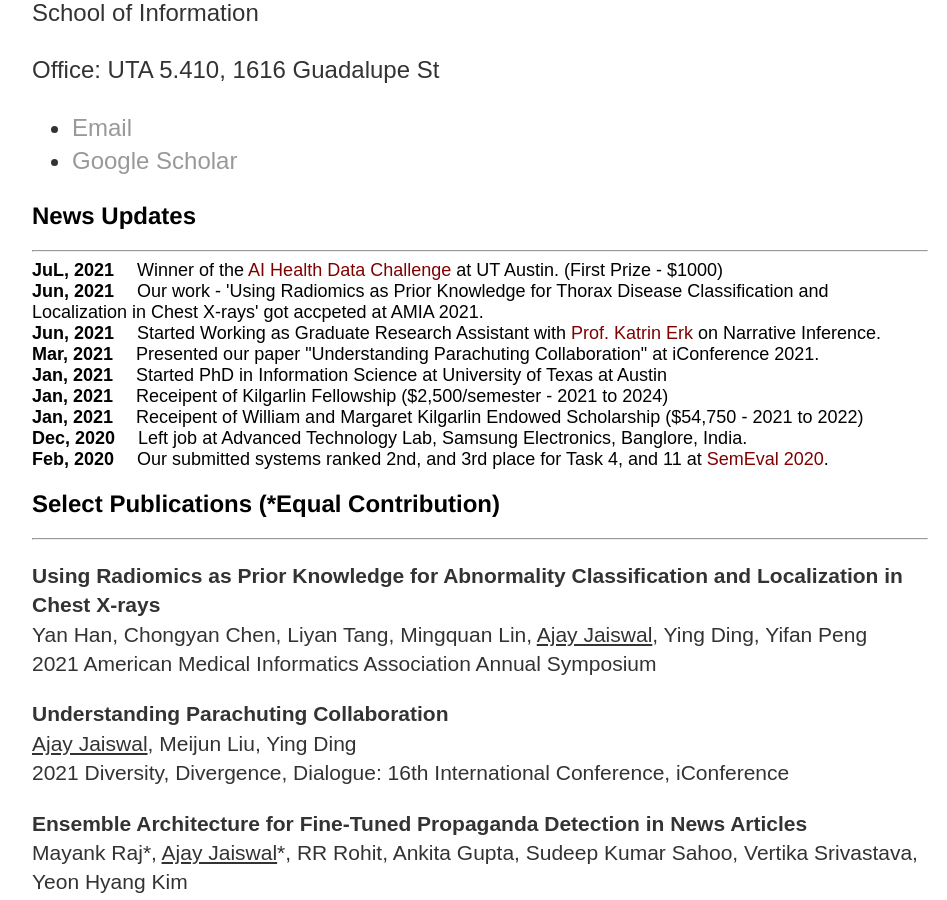
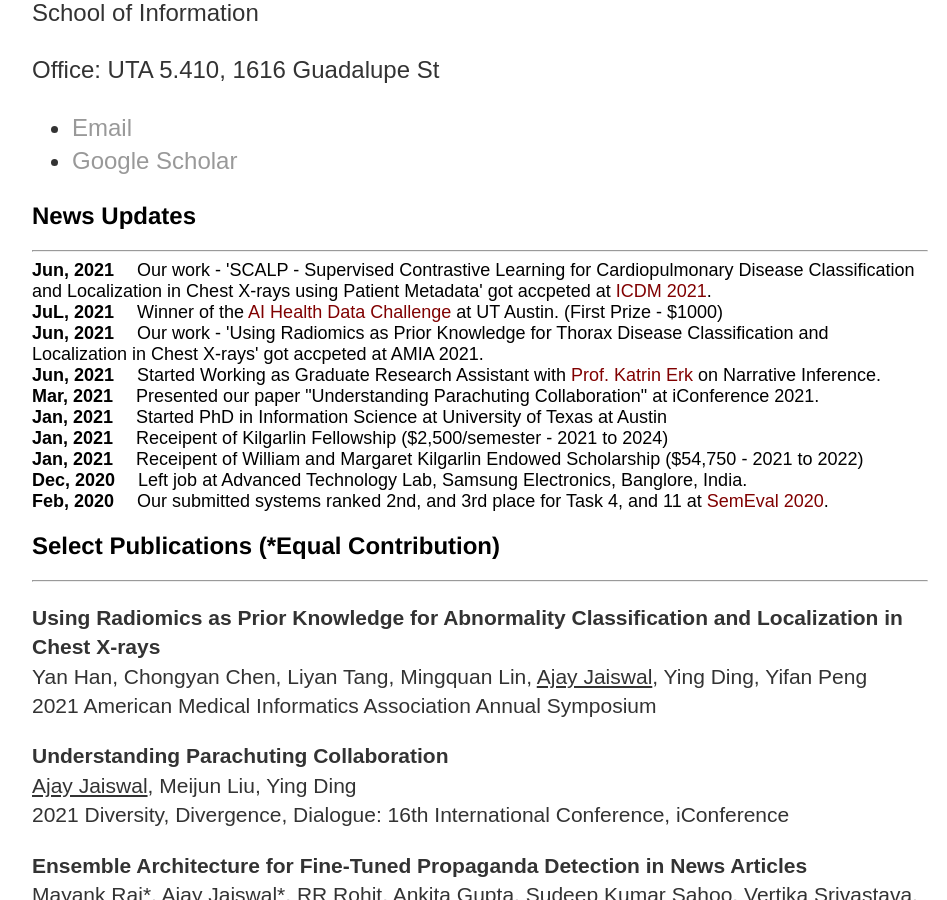
Before and after one commit to Ajay1994/ajay1994.github.io, a Jekyll site: the page built from index.html, in a window 1280 px wide and 900 px high, scrolled down 900 px. Shown: the whole window, without its empty margins (160-1107 px from the left). Built offline with Jekyll 4.4.1, drawn with Linux system fonts in a browser that asks for light colours.

Commit message:
Update index.html

```diff
--- a/index.html
+++ b/index.html
@@ -39,6 +39,7 @@ title: Ajay Jaiswal Homepage
 		<h2 style = "font-size:24px">News Updates</h2>
 		<hr/>
 		<div style ="font-size:18px; font-family: Arial, Helvetica, sans-serif;">
+			<strong>Jun, 2021</strong> &emsp;Our work - 'SCALP - Supervised Contrastive Learning for Cardiopulmonary Disease Classification and Localization in Chest X-rays using Patient Metadata' got accpeted at <a href = "https://icdm2021.auckland.ac.nz/" style="color:#800000">ICDM 2021</a>.</br>
 			<strong>JuL, 2021</strong> &emsp;Winner of the <a href = "https://aihealth.ischool.utexas.edu/AIHealthChallenge/index.html" style="color:#800000">AI Health Data Challenge</a> at UT Austin. (First Prize - $1000)</br>
 			<strong>Jun, 2021</strong> &emsp;Our work - 'Using Radiomics as Prior Knowledge for Thorax Disease Classification and Localization in Chest X-rays' got accpeted at AMIA 2021.</br>
 			<strong>Jun, 2021</strong> &emsp;Started Working as Graduate Research Assistant with <a href = "http://www.katrinerk.com/" style="color:#800000"> Prof. Katrin Erk </a> on Narrative Inference. </br>
```
